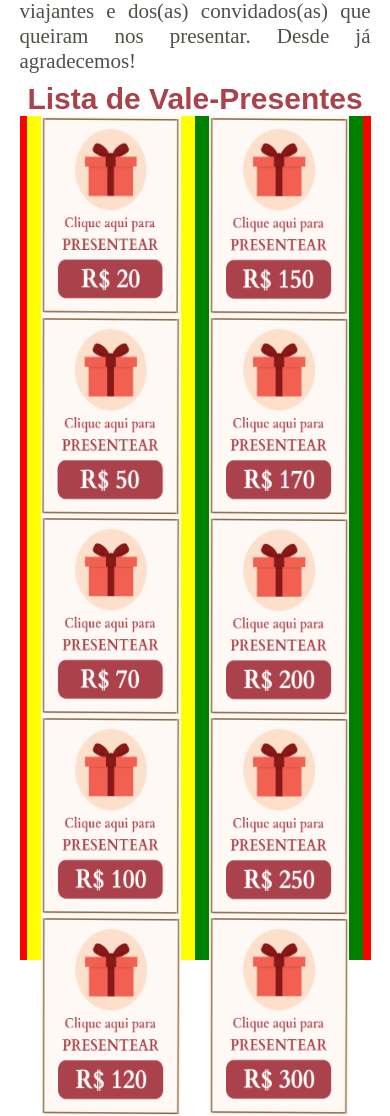
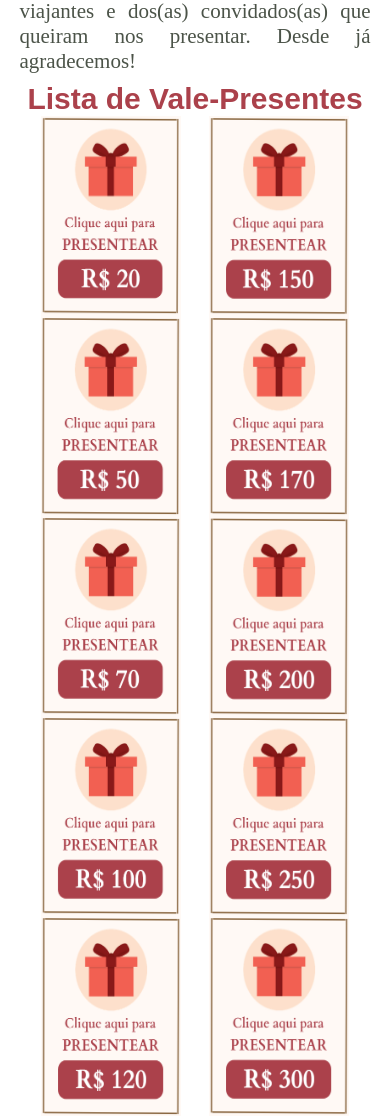
Before and after one commit to emillymar/Lista-Casamento, a plain HTML site: page index.html in a window 390 px wide. Shown: the part 850-1966 px from the top of the page. Drawn offline with Linux system fonts and the light colour scheme; a web font is replaced by a local one.

Commit message:
atualização

```diff
--- a/style.css
+++ b/style.css
@@ -89,7 +89,7 @@ header h1{
     flex-direction: column;
     flex-wrap: wrap;
     justify-content: center;
-    background-color: red;
+
 
 }
 
@@ -97,7 +97,7 @@ header h1{
     display: flex;
     max-width: 100vw;
     max-height: 50vh;
-    background-color: yellow;
+
     justify-content: space-between;
     margin-top: 5px;
     margin-bottom: 5px;
@@ -110,7 +110,7 @@ header h1{
     display: flex;
     max-width: 100vw;
     max-height: 50vh;
-    background-color: green;
+
     justify-content: space-between;
     margin-top: 5px;
     margin-bottom: 5px;
@@ -149,7 +149,7 @@ header h1{
         display: block;
         max-width: 100vw;
         max-height: 100vh;
-        background-color: yellow;
+
 
 
 
@@ -171,7 +171,7 @@ header h1{
         display: block;
         max-width: 100vw;
         max-height: 100vh;
-        background-color: green;
+
 
 
 
```
